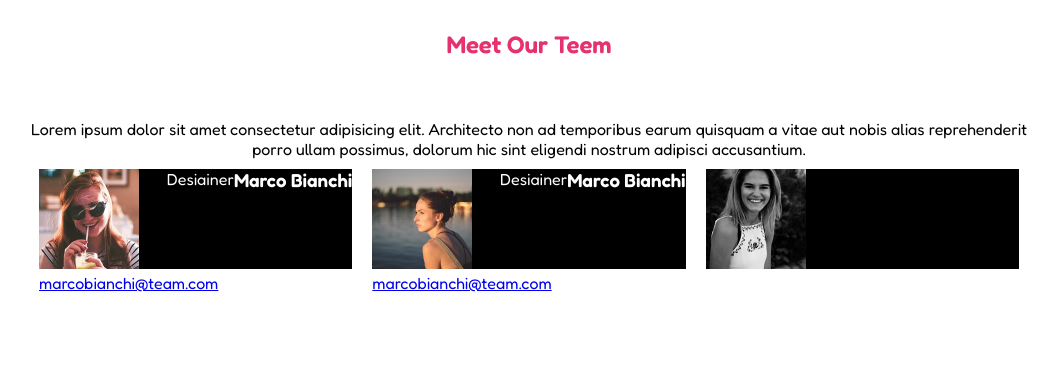
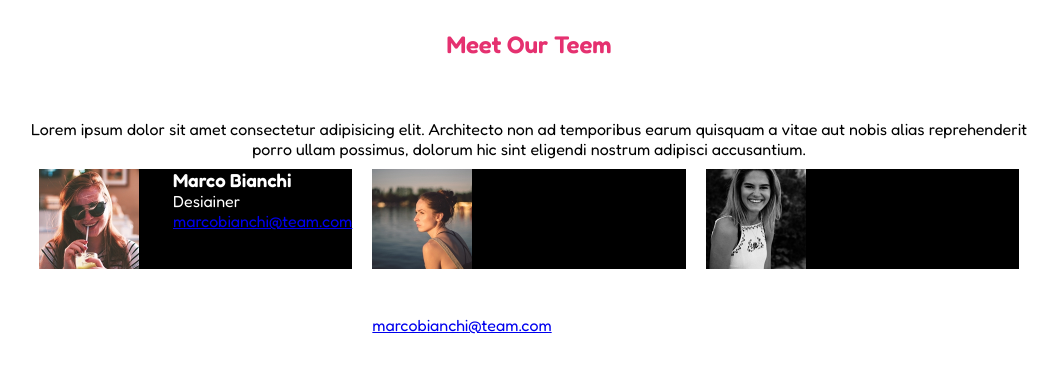
Before and after one commit to Spong3ibob/html-css-float-cards, a plain HTML site: page index.html in a window 1280 px wide. Shown: the whole page, without its empty margins (111-1168 px from the left). Drawn offline with Linux system fonts and the light colour scheme.

Commit message:
testo completato

```diff
--- a/css/style.css
+++ b/css/style.css
@@ -9,6 +9,7 @@
 img{
     width: 100px;
     height: 100px;
+
 }
 .clearfix::after {
     content: "";
@@ -28,7 +29,13 @@ body{
 }
 .colore-testo{
     color: white;
+}
+.prova{
     float: right;
+}
+h3{
+    color: white;
+    text-align: left;
 }
 a{
     display: block;
--- a/index.html
+++ b/index.html
@@ -26,9 +26,11 @@
             <!-- componente1 -->
             <div class="id-description">
                 <img src="css/img/female1.png" alt="">
-                <h3 class="colore-testo">Marco Bianchi</h3>
-                <p class="colore-testo">Desiainer</p>
-                <a href="marcobianchi@team.com">marcobianchi@team.com</a>
+                <div class="prova">
+                    <h3>Marco Bianchi</h3>
+                    <p class="colore-testo">Desiainer</p>
+                    <a href="marcobianchi@team.com">marcobianchi@team.com</a>
+                </div>
             </div>
             <!-- componente2 -->
             <div class="id-description">
```
